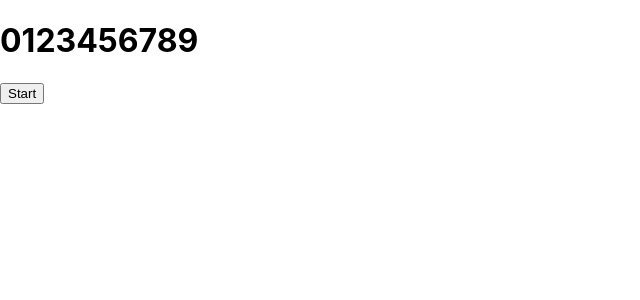
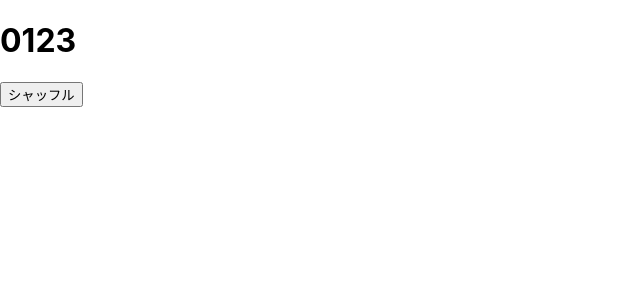
Before and after one commit to sunoco262/21_1021_test, a React (Create React App) app: page / in a window 1280 px wide. Shown: the top 300 px of the page, without its empty margins (0-640 px from the left). Built offline with nearby package versions, Linux system fonts and the light colour scheme.

Commit message:
シャッフル機能の追加

```diff
--- a/src/Start.js
+++ b/src/Start.js
@@ -1,34 +1,39 @@
 import React, { Component } from "react";
 let card = [0, 1, 2, 3, 4, 5, 6, 7, 8, 9];
-
+let ans = [0, 1, 2, 3];
 function shuffle() {
   var a = 0;
   var b = 0;
   var tmp = 0;
-  a = Math.floor(Math.random() * 10);
-  b = Math.floor(Math.random() * 10);
-  tmp = card[a];
-  card[a] = card[b];
-  card[b] = tmp;
+  for (var i = 0; i <= 10; i++) {
+    a = Math.floor(Math.random() * 10);
+    b = Math.floor(Math.random() * 10);
+    tmp = card[a];
+    card[a] = card[b];
+    card[b] = tmp;
+  }
+  for (var j = 0; j <= 3; j++) {
+    ans[j] = card[j];
+  }
 }
 class Start extends Component {
   constructor(props) {
     super(props);
     this.state = {
-      data: card
+      data: ans
     };
   }
   shuffle = () => {
     shuffle();
     this.setState({
-      data: card
+      data: ans
     });
   };
   render() {
     return (
       <>
         <h1>{this.state.data}</h1>
-        <button onClick={this.shuffle}>Start</button>
+        <button onClick={this.shuffle}>シャッフル</button>
       </>
     );
   }
```
